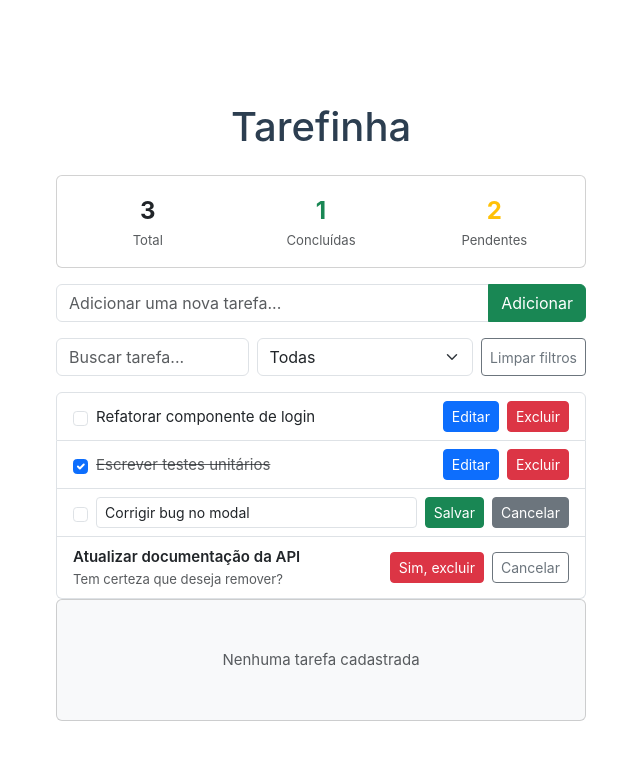
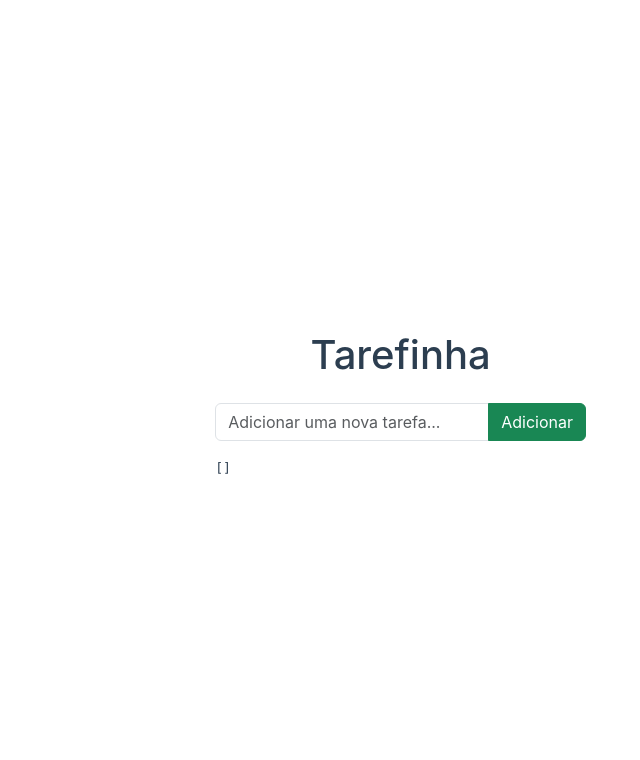
Before and after one commit to luizvelasco/tarefinha, a Vue app: page / in a window 1280 px wide. Shown: the top 760 px of the page, without its empty margins (42-682 px from the left). Built offline with nearby package versions, Linux system fonts and the light colour scheme; the HTML template or start-up script is replaced by a standard one.

Commit message:
adicionando novas tarefas

```diff
--- a/src/App.vue
+++ b/src/App.vue
@@ -1,4 +1,14 @@
 <script setup>
+import { ref } from 'vue';
+
+const newTask = ref('');
+const tasks = ref([]);
+
+const addTask = () => {
+  if(!newTask.value.trim()) return; // Prevent adding empty tasks
+  tasks.value.push(newTask.value);
+  newTask.value = '';  // Clear input after adding
+}
 
 </script>
 
@@ -7,7 +17,7 @@
     <h1 class="text-center my-4">Tarefinha</h1>
 
     <!-- Stats -->
-    <div class="card mb-3">
+    <!-- <div class="card mb-3">
       <div class="card-body">
         <div class="row text-center">
           <div class="col-4">
@@ -24,16 +34,28 @@
           </div>
         </div>
       </div>
-    </div>
+    </div> -->
 
     <!-- Add new task -->
     <div class="input-group mb-3">
-      <input type="text" placeholder="Adicionar uma nova tarefa..." class="form-control">
-      <button class="btn btn-success">Adicionar</button>
+      <input
+        v-model="newTask"
+        type="text"
+        placeholder="Adicionar uma nova tarefa..."
+        class="form-control"
+        @keyup.enter="addTask"
+      >
+      <button
+        @click="addTask"
+        class="btn btn-success">
+        Adicionar
+      </button>
     </div>
 
+    <pre>{{ tasks }}</pre>
+
     <!-- Filters -->
-    <div class="d-flex gap-2 mb-3">
+    <!-- <div class="d-flex gap-2 mb-3">
       <input type="text" placeholder="Buscar tarefa..." class="form-control" style="flex: 1;">
       <select class="form-select" style="flex: 1;">
         <option value="">Todas</option>
@@ -41,10 +63,10 @@
         <option value="completed">Concluídas</option>
       </select>
       <button class="btn btn-outline-secondary btn-sm" style="flex-shrink: 0;">Limpar filtros</button>
-    </div>
+    </div> -->
 
     <!-- Tasks -->
-    <ul class="list-group">
+    <!-- <ul class="list-group">
       <li class="list-group-item d-flex align-items-center gap-2">
         <input type="checkbox" class="form-check-input">
         <span class="flex-grow-1">Refatorar componente de login</span>
@@ -71,14 +93,14 @@
         <button class="btn btn-danger btn-sm">Sim, excluir</button>
         <button class="btn btn-outline-secondary btn-sm">Cancelar</button>
       </li>
-    </ul>
+    </ul> -->
 
     <!-- Empty state -->
-    <div class="card bg-light">
+    <!-- <div class="card bg-light">
       <div class="card-body text-center py-5">
         <p class="text-muted mb-0">Nenhuma tarefa cadastrada</p>
       </div>
-    </div>
+    </div> -->
 </div>
 
 </template>
```
